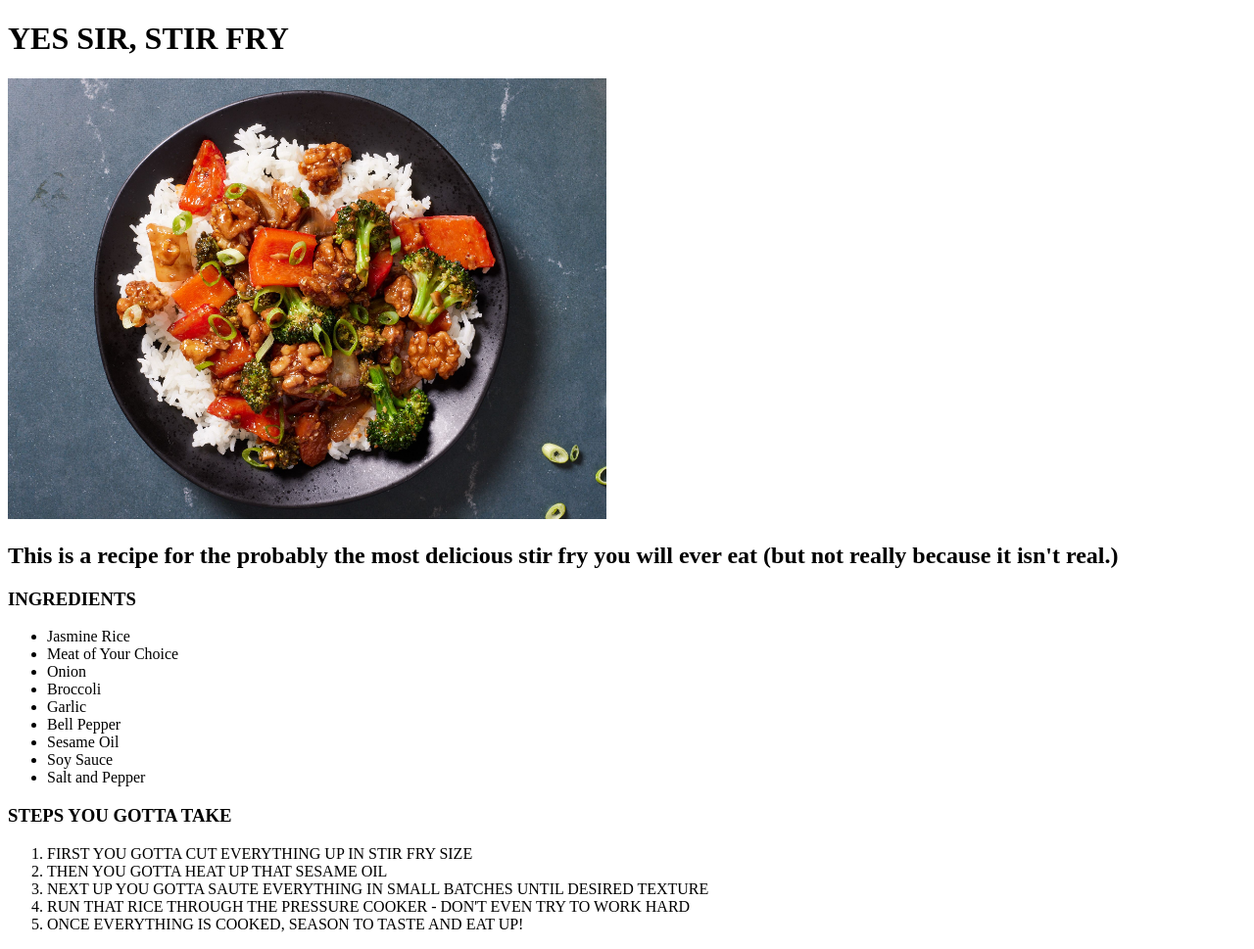
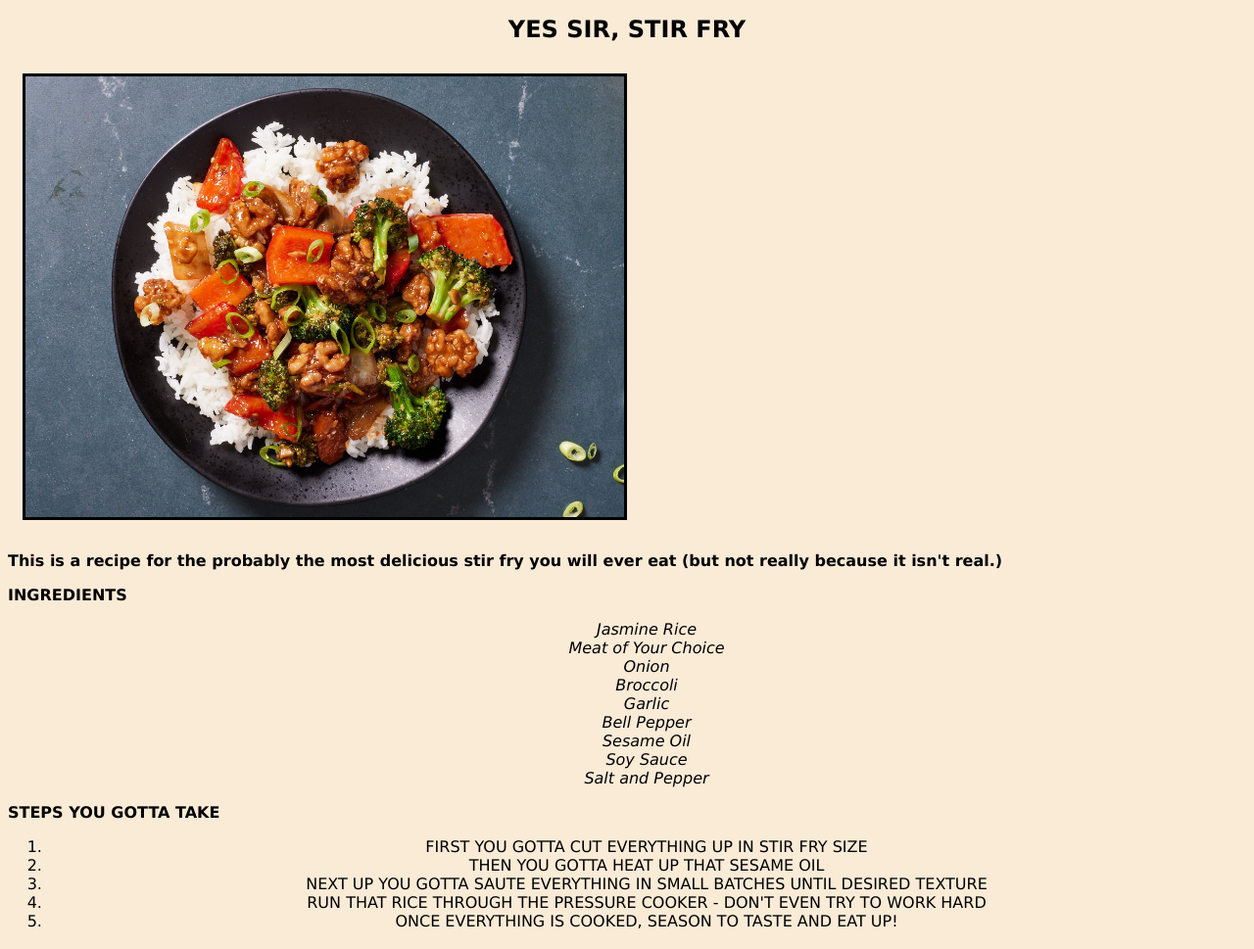
Before and after one commit to djordan218/odin-recipes, a plain HTML site: page recipes/stirfry.html in a window 1280 px wide. Shown: the whole page at 98% size. Drawn offline with Linux system fonts and the light colour scheme; files that its build step writes are made by us from their sources; files whose address does not match are found by name.

Commit message:
updated recipes with CSS styles

```diff
--- a/recipes/stirfry.html
+++ b/recipes/stirfry.html
@@ -5,14 +5,15 @@
     <meta http-equiv="X-UA-Compatible" content="IE=edge">
     <meta name="viewport" content="width=device-width, initial-scale=1.0">
     <title>Yes Sir, Stir Fry!</title>
+    <link rel="stylesheet" href="/Users/danieljordan/repos/odin-recipes/styles.css">
 </head>
-<body>
-    <h1>YES SIR, STIR FRY</h1>
-    <img src="stirfry.jpg" style="width:800;height:450px;">
+<body class="body">
+    <h1 class="h1">YES SIR, STIR FRY</h1>
+    </div><img src="stirfry.jpg" class="img">
     <h2>This is a recipe for the probably the most delicious stir fry you will ever eat (but not really because it isn't real.)</h2>
     <h3>INGREDIENTS</h3>
     <p>
-        <ul>
+        <ul class="list">
             <li>Jasmine Rice</li>
             <li>Meat of Your Choice</li>
             <li>Onion</li>
@@ -26,7 +27,7 @@
     </p>
     <h3>STEPS YOU GOTTA TAKE</h3>
     <p>
-        <ol>
+        <ol class="ol">
             <li>FIRST YOU GOTTA CUT EVERYTHING UP IN STIR FRY SIZE</li>
             <li>THEN YOU GOTTA HEAT UP THAT SESAME OIL</li>
             <li>NEXT UP YOU GOTTA SAUTE EVERYTHING IN SMALL BATCHES UNTIL DESIRED TEXTURE</li>
--- /dev/null
+++ b/styles.css
@@ -0,0 +1,38 @@
+/* styles.css */
+
+* {
+    color: black;
+    font-size: medium;
+    font-family: Verdana, Geneva, Tahoma, sans-serif;
+}
+
+body {
+    background-color: antiquewhite;
+}
+
+h1 {
+    color: black;
+    font-size: x-large;
+    text-align: center;
+}
+
+.img {
+    border-style: solid;
+    border-width: 10px black;
+    height: 450px;
+    width: auto;
+    margin: 15px;
+    justify-content: center;
+}
+
+.list {
+    text-align: center;
+    align-items: center;
+    list-style-type: none;
+    font-style: italic;
+}
+
+.ol {
+    text-align: center;
+    align-items: center;
+}
```
Also changed, not shown: index.html (+5 -3 lines), recipes/guacamole.html (+6 -5 lines), recipes/tomatobasilsoup.html (+6 -5 lines).
